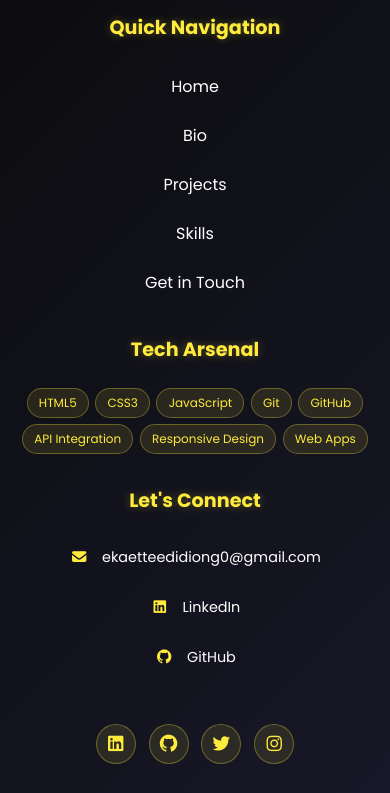
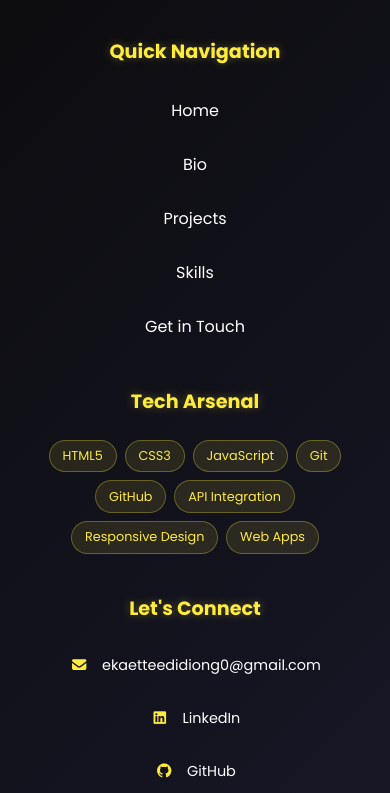
Before and after one commit to edidayoung/CodeAlpha_Projects, a plain HTML site: page CodeAlpha_PersonalPortfolioSite/index.html in a window 390 px wide. Shown: the part 6434-7227 px from the top of the page. Drawn offline with Linux system fonts and the light colour scheme.

Commit message:
Fixed Tablet footer display

```diff
--- a/CodeAlpha_PersonalPortfolioSite/styles/footer.css
+++ b/CodeAlpha_PersonalPortfolioSite/styles/footer.css
@@ -289,9 +289,8 @@
 }
 
 /* Mobile Responsive */
-/****** Mobile Footer Fixes ******/
 @media (max-width: 768px) {
-  .footer-section {
+   .footer-section {
     padding: 3rem 5% 2rem;
     text-align: center;
   }
@@ -414,47 +413,8 @@
     justify-content: center;
     align-items: center;
   }
-}
 
-/****** Small Mobile Devices (max-width: 480px) ******/
-@media (max-width: 480px) {
-  .footer-section {
-    padding: 2rem 4% 1rem;
-  }
-
-  .footer-content {
-    gap: 2rem;
-  }
-
-  .footer-links ul {
-    gap: 0.5rem;
-  }
-
-  .contact-info {
-    gap: 0.8rem;
-  }
-
-  .social-links {
-    gap: 0.8rem;
-  }
-
-  .social-link {
-    width: 40px;
-    height: 40px;
-    font-size: 1.1rem;
-  }
-
-  .tech-tags {
-    gap: 0.4rem;
-  }
-
-  .tech-tags span {
-    padding: 0.3rem 0.7rem;
-    font-size: 0.75rem;
-  }
-}
-
-.floating-cta {
+  .floating-cta {
     bottom: 1rem;
     right: 1rem;
     left: 1rem;
@@ -465,3 +425,4 @@
     font-size: 0.9rem;
     padding: 0.8rem 1.2rem;
   }
+}
```
